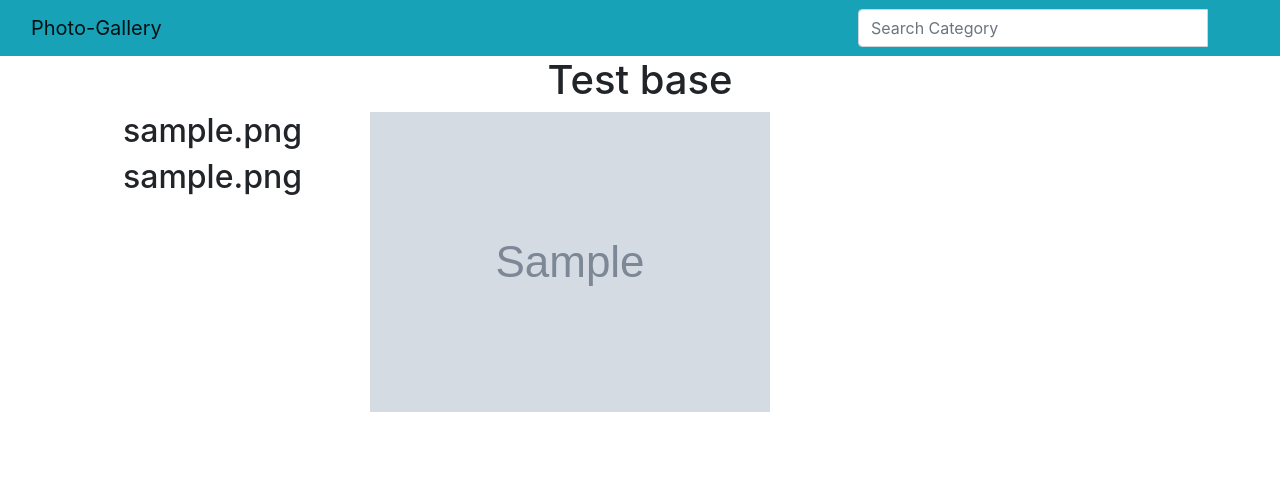
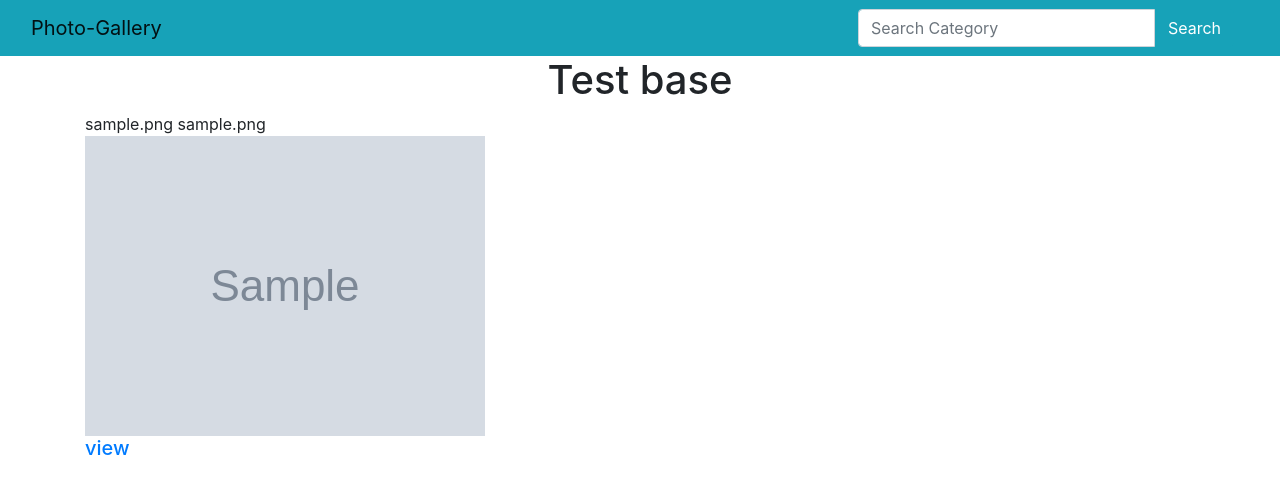
Before and after one commit to ow-tech/photo-gallery, a Django app: page /photos/ in a window 1280 px wide. Shown: the top 494 px of the page. Run offline with Django 3.2, Linux system fonts and the light colour scheme; tables that the repository leaves empty hold one stand-in row (values such as "Sample post"); grey boxes marked "Sample" are stand-in pictures; some libraries are stand-ins or nearby versions.

Commit message:
re-editing of main.html layout

```diff
--- a/photos/templates/main.html
+++ b/photos/templates/main.html
@@ -4,19 +4,18 @@
 
     <div class="container">
         <!-- looping through images -->
-        {% for images_item in images %}
         <div class="row">
-            <div class="col-xs-3 col-sm-3 col-md-3 col-lg-3">
-                <h2 class="text-center"> {{ images_item.image_name }} </h2>
-                <h2 class="text-center"> {{ images_item.image_descrption }} </h6>
+            {% for images_item in images %}
+            <div class="col-md-4">
+                <span>
+                    {{ images_item.image_name }}
+                    {{ images_item.image_descrption }}
+                    <img src="{{images_item.image_pics.url}}" class="img-responsive" alt="Image">
+                    <a href='{% url "single_image" images_item.id %}'><h5>view</h5></a>
+                </span>
             </div>
-            <div class="col-xs-3 col-sm-3 col-md-3 col-lg-3">
-                <img src="{{images_item.image_pics.url}}" class="img-responsive" alt="Image">
-            </div>
-            <div>
-                <a href='{% url "single_image" images_item.id %}'><h5>view</h5></a>
-            </div>
+            {% endfor %}
         </div>
-        {% endfor %}
+
     </div>
 {% endblock %}
--- a/photos/templates/navbar.html
+++ b/photos/templates/navbar.html
@@ -17,7 +17,7 @@
               <div class="input-group">
                 <input type="text" class="form-control" placeholder="Search Category" name="image">
                 <div class="input-group-btn">
-                  <button class="btn btn-default" type="submit"><i class="glyphicon glyphicon-search"></i></button>
+                  <button class="btn btn-info btn-md my-2 my-sm-0" type="submit">Search</button>
                 </div>
               </div>
             </form>
--- a/photos/urls.py
+++ b/photos/urls.py
@@ -7,7 +7,8 @@
 urlpatterns=[
     path('', views.my_images, name ='main'),
     path(r'search/', views.search_results, name='search_results'),
-    path(r'(<int:image_id>)/', views.image_by_id, name = 'single_image')
+    path(r'(<int:image_id>)/', views.image_by_id, name = 'single_image'),
+    # path(r'^location/(?P<location>\w+)/', views.image_location, name=location)
 ]
 if settings.DEBUG:
     urlpatterns+= static(settings.MEDIA_URL, document_root = settings.MEDIA_ROOT)
--- a/photos/views.py
+++ b/photos/views.py
@@ -22,4 +22,4 @@
 
 def image_location(request, location):
     images = Image.filter_by_location(location)
-    return render(request, 'location.html', {'location_images': images})
+    return render(request, 'location.html', {'images': images})
```
Also changed, not shown: photos/templates/location.html (added, +8 -0 lines).
